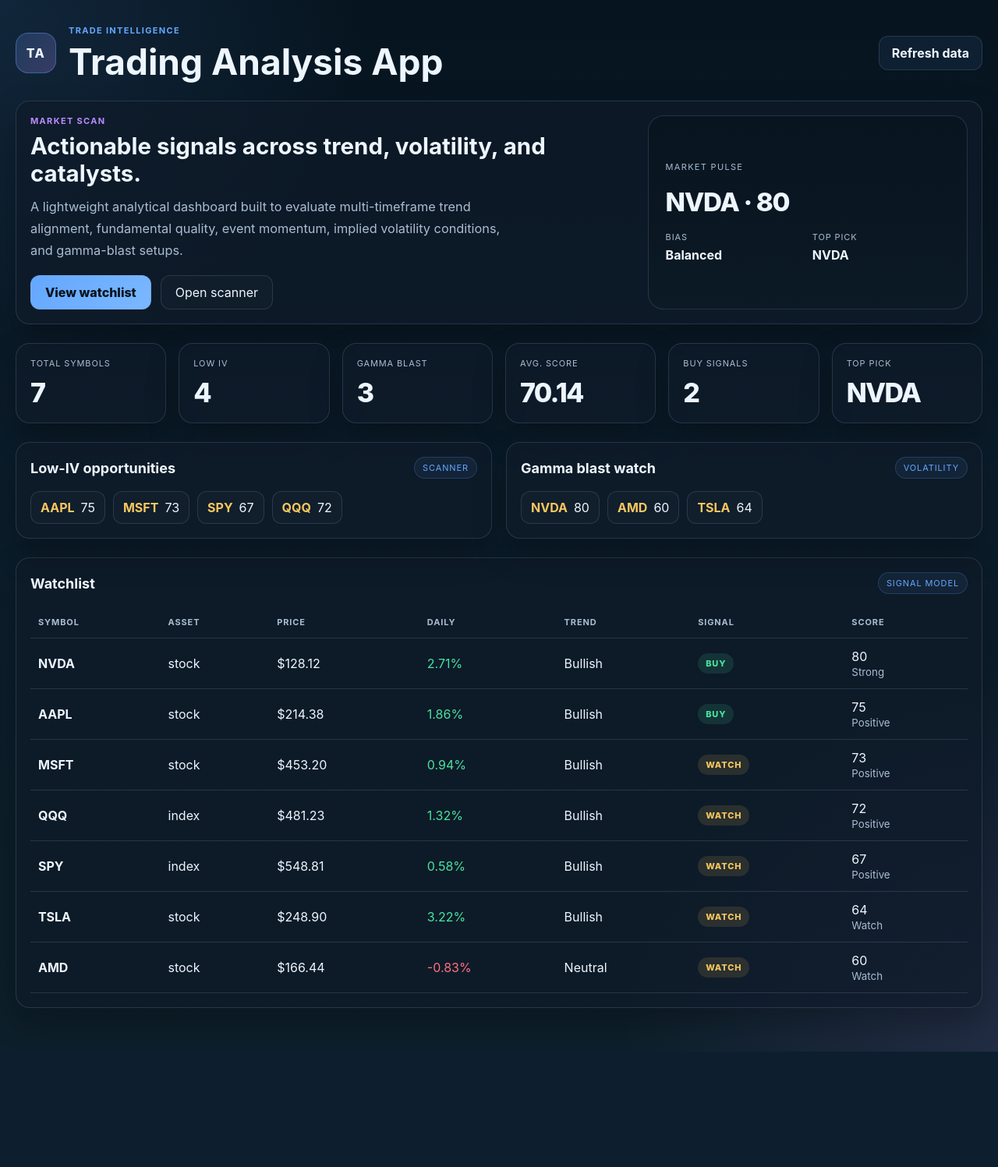
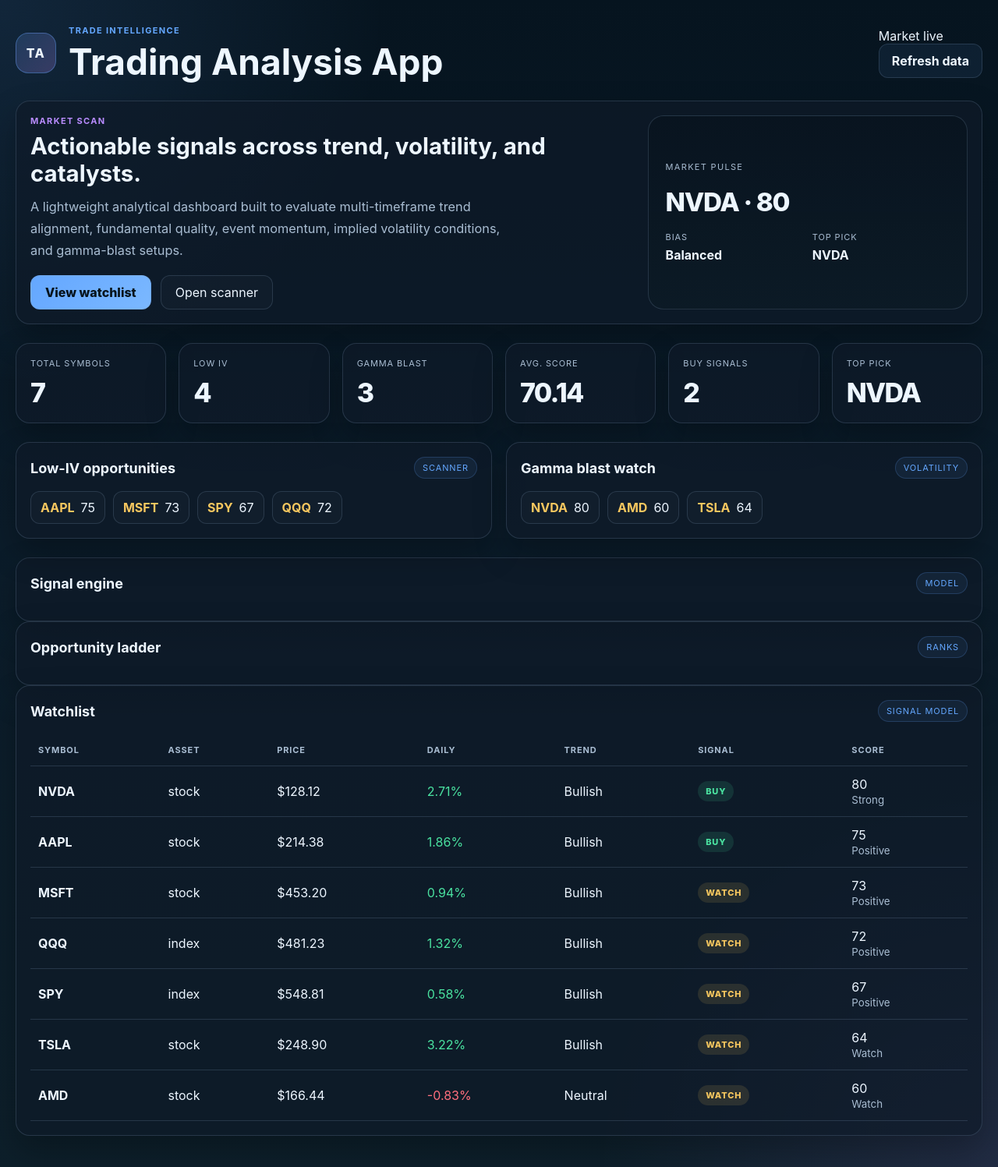
Before and after one commit to sharat12345639/trading-analysis-app, a FastAPI app: page / in a window 1280 px wide. Shown: the top 1497 px of the page at 78% size. Before the commit the page ends 1349 px from the top, so only its background shows below. Run offline with FastAPI, Linux system fonts and the light colour scheme.

Commit message:
Upgrade the trading dashboard with a richer multi-panel analytics layout

```diff
--- a/app/templates/index.html
+++ b/app/templates/index.html
@@ -6,7 +6,7 @@
     <title>Trading Analysis App</title>
     <meta
       name="description"
-      content="Multi-signal trading dashboard for price action, fundamentals, IV compression, gamma blasts, and event-driven opportunities."
+      content="Multi-signal trading dashboard for trend, volatility, fundamentals, and event-driven opportunities."
     />
     <link rel="stylesheet" href="/static/styles.css" />
   </head>
@@ -20,7 +20,14 @@
             <h1>Trading Analysis App</h1>
           </div>
         </div>
-        <button id="refreshButton" class="refresh-btn" type="button">Refresh data</button>
+
+        <div class="topbar-actions">
+          <div class="mini-status">
+            <span class="live-dot"></span>
+            Market live
+          </div>
+          <button id="refreshButton" class="refresh-btn" type="button">Refresh data</button>
+        </div>
       </header>
 
       <section class="hero panel">
@@ -53,6 +60,8 @@
         </div>
       </section>
 
+      <section id="strategyGrid" class="strategy-grid" aria-label="Signal strategy metrics"></section>
+
       <section id="summary" class="summary-grid" aria-live="polite"></section>
 
       <div class="panel-grid">
@@ -72,6 +81,24 @@
           <div id="gamma-list" class="chip-list" aria-live="polite"></div>
         </section>
       </div>
+
+      <section class="analytics-grid">
+        <div class="panel">
+          <div class="panel-header">
+            <h2>Signal engine</h2>
+            <span class="panel-tag">Model</span>
+          </div>
+          <div id="signalBreakdown" class="signal-breakdown"></div>
+        </div>
+
+        <div class="panel">
+          <div class="panel-header">
+            <h2>Opportunity ladder</h2>
+            <span class="panel-tag">Ranks</span>
+          </div>
+          <div id="opportunityLadder" class="ladder"></div>
+        </div>
+      </section>
 
       <section id="watchlist" class="panel full-width">
         <div class="panel-header">
```
